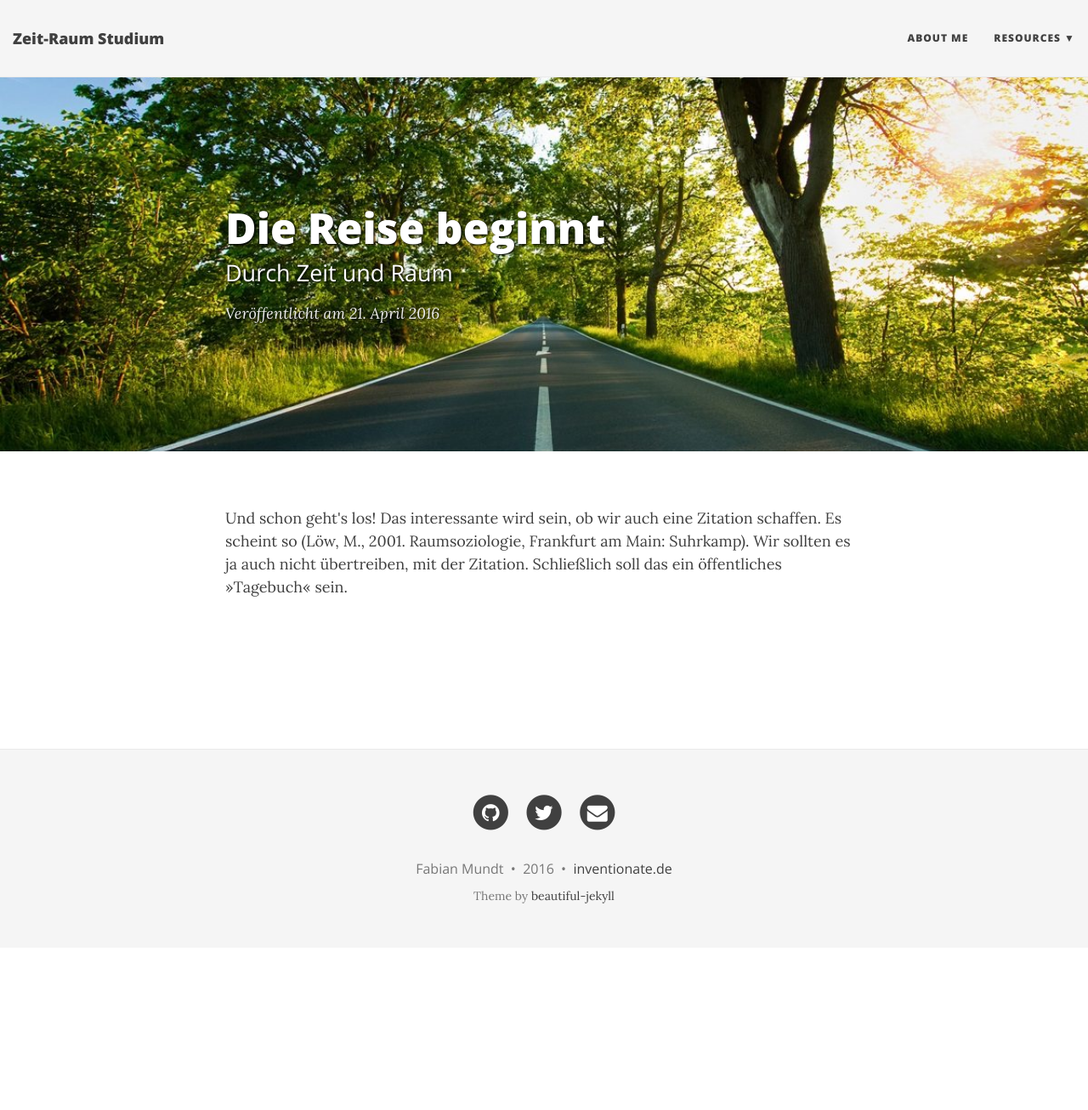
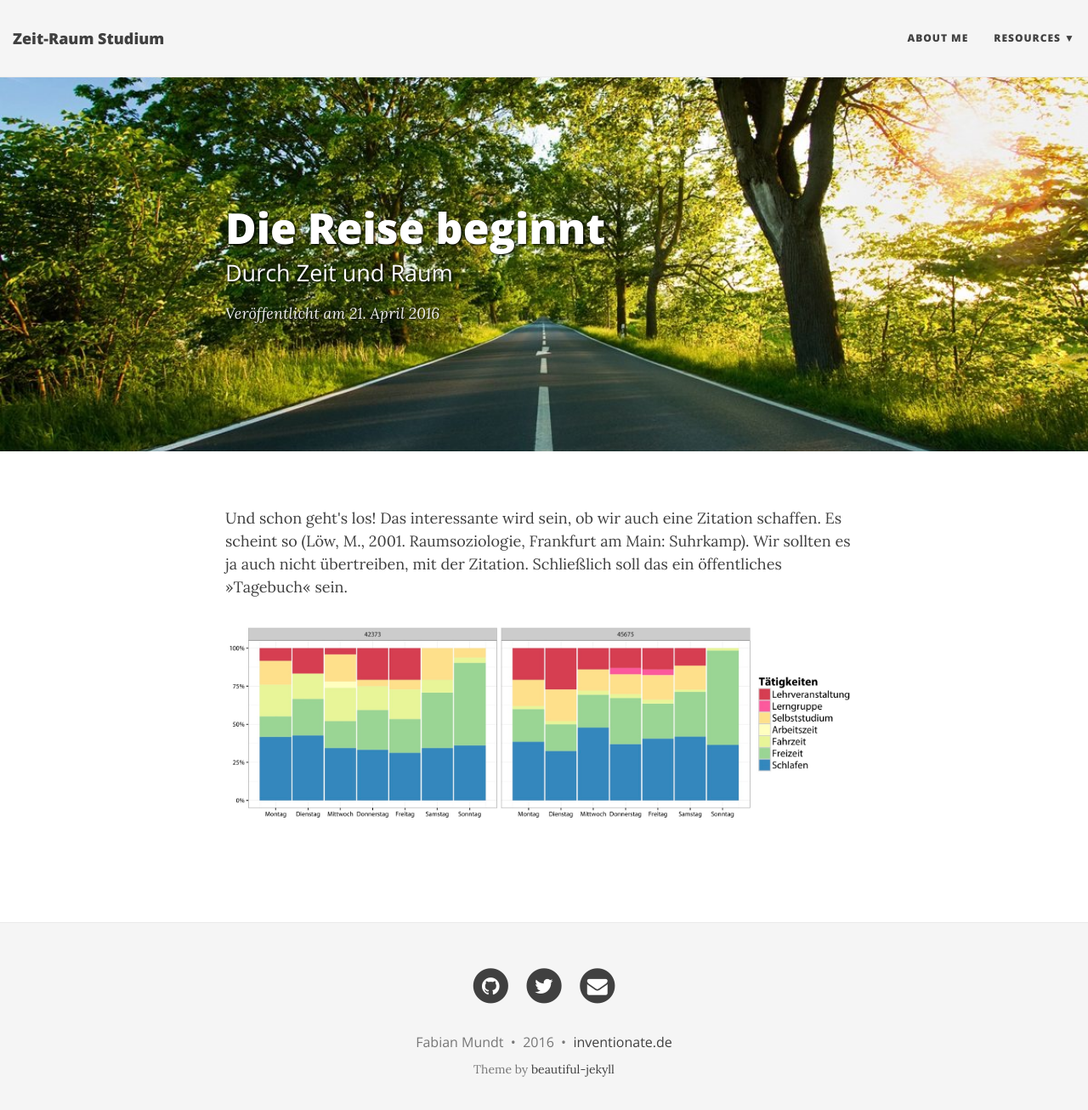
Before and after one commit to inventionate/inventionate-github-pages-backup, a Jekyll site: the page built from _posts/2016-04-21-erster-beitrag.md, in a window 1280 px wide and 1319 px high. Shown: the top 1306 px of the window at 85% size. Built offline with Jekyll 4.4.1, drawn with Linux system fonts in a browser that asks for light colours; nearby versions of some CDN libraries.

Commit message:
Image test.

```diff
--- a/_posts/2016-04-21-erster-beitrag.md
+++ b/_posts/2016-04-21-erster-beitrag.md
@@ -7,6 +7,6 @@ bigimg: /img/path.jpg
 
 Und schon geht's los! Das interessante wird sein, ob wir auch eine Zitation schaffen. Es scheint so (Löw, M., 2001. Raumsoziologie, Frankfurt am Main: Suhrkamp). Wir sollten es ja auch nicht übertreiben, mit der Zitation. Schließlich soll das ein öffentliches "Tagebuch" sein.
 
-![][image-1]
+![Mit Beschreibung][image-1]
 
-[image-1]:	%7B%7B%20site.url%20%7D%7D/img/int.jpg
+[image-1]:	/img/int.jpg "Ein Test"
```
